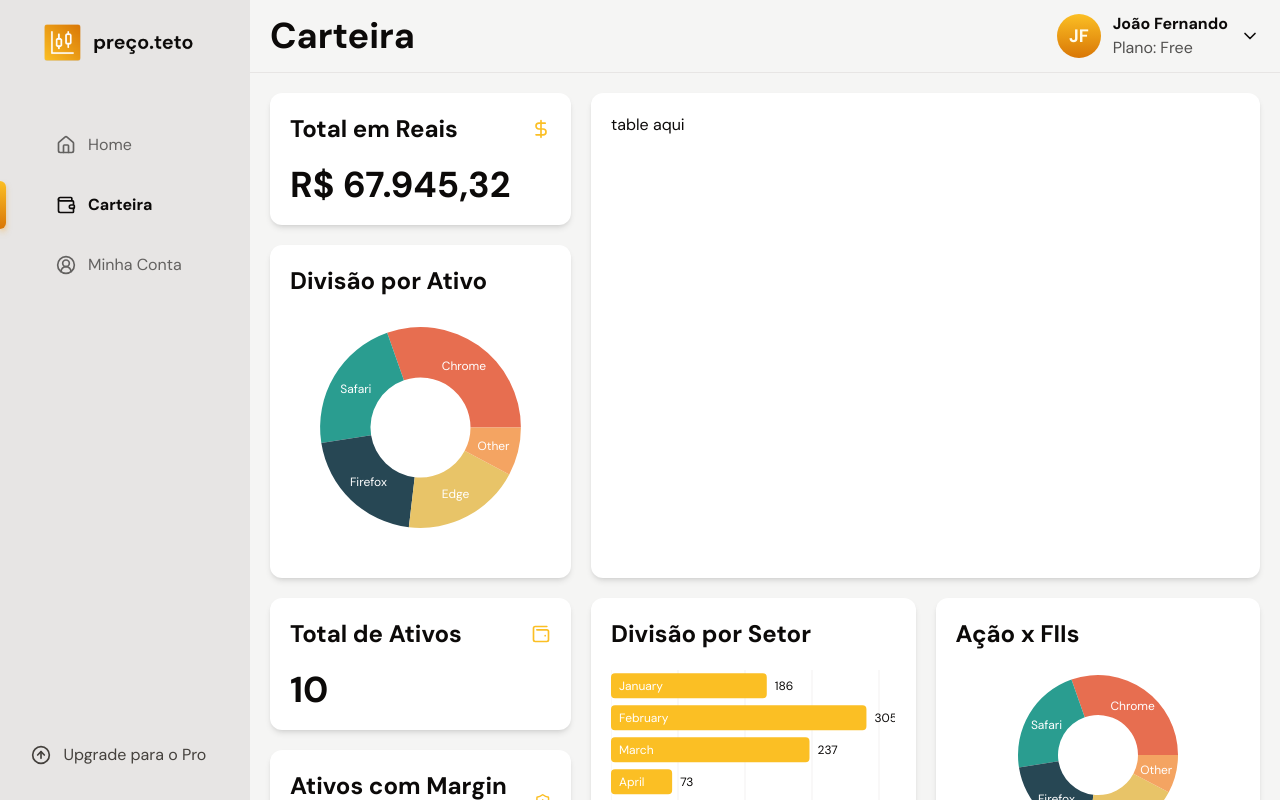
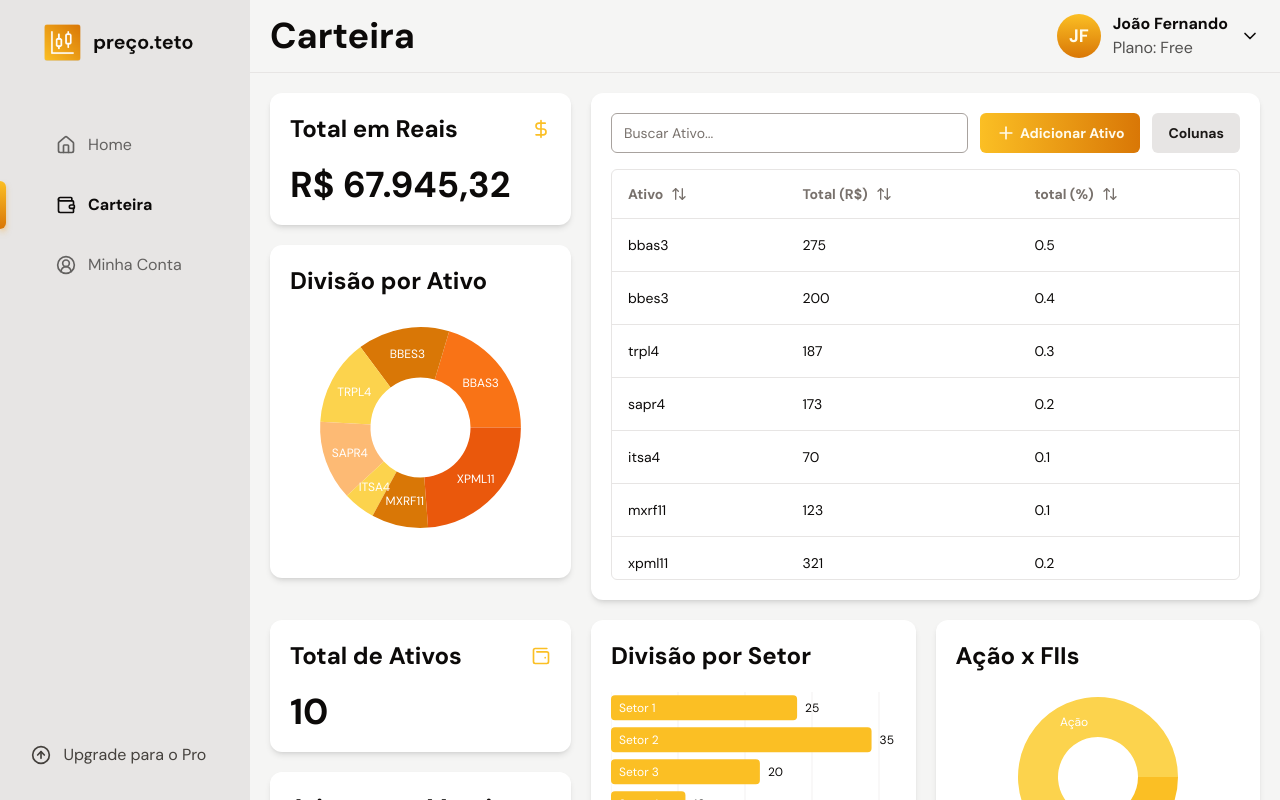
Before and after one commit to joaofbrigido/maxcota, a Next.js app: page /wallet in a window 1280 px wide. Shown: the top 800 px of the page. Built offline with nearby package versions, Linux system fonts and the light colour scheme.

Commit message:
pagina wallet - front finalizado

```diff
--- a/src/app/(main)/wallet/page.tsx
+++ b/src/app/(main)/wallet/page.tsx
@@ -1,9 +1,50 @@
 import { BgWhite } from "@/components/custom/BgWhite";
 import { ChartCard } from "@/components/custom/wallet/ChartCard";
 import { NumberCard } from "@/components/custom/wallet/NumberCard";
+import { columns } from "@/components/custom/wallet/tableWallet/columns";
+import { TableWallet } from "@/components/custom/wallet/tableWallet/data";
+import { TickerWallet } from "@/types/types";
 import { DollarSign, ShieldPlus, WalletMinimal } from "lucide-react";
 
 export default function WalletPage() {
+  const walletTickers: TickerWallet[] = [
+    {
+      ticker: "bbas3",
+      totalReais: 275,
+      totalPercentage: 0.5,
+    },
+    {
+      ticker: "bbes3",
+      totalReais: 200,
+      totalPercentage: 0.4,
+    },
+    {
+      ticker: "trpl4",
+      totalReais: 187,
+      totalPercentage: 0.3,
+    },
+    {
+      ticker: "sapr4",
+      totalReais: 173,
+      totalPercentage: 0.2,
+    },
+    {
+      ticker: "itsa4",
+      totalReais: 70,
+      totalPercentage: 0.1,
+    },
+    {
+      ticker: "mxrf11",
+      totalReais: 123,
+      totalPercentage: 0.1,
+    },
+    {
+      ticker: "xpml11",
+      totalReais: 321,
+      totalPercentage: 0.2,
+    },
+  ];
+
   return (
     <main className="grid grid-cols-[0.45fr_1fr] gap-5 max-[1200px]:grid-cols-1">
       <div className="space-y-5">
@@ -12,9 +53,23 @@ export default function WalletPage() {
           value="R$ 67.945,32"
           icon={<DollarSign size={20} className="text-amber-400" />}
         />
-        <ChartCard title="Divisão por Ativo" whichChart="ativo" />
+        <ChartCard
+          title="Divisão por Ativo"
+          whichChart="ativo"
+          ativosData={[
+            { ticker: "bbas3", total: 275 },
+            { ticker: "bbes3", total: 200 },
+            { ticker: "trpl4", total: 187 },
+            { ticker: "sapr4", total: 173 },
+            { ticker: "itsa4", total: 70 },
+            { ticker: "mxrf11", total: 123 },
+            { ticker: "xpml11", total: 321 },
+          ]}
+        />
       </div>
-      <BgWhite>table aqui</BgWhite>
+      <BgWhite>
+        <TableWallet columns={columns} data={walletTickers} />
+      </BgWhite>
 
       <div className="space-y-5">
         <NumberCard
@@ -30,7 +85,12 @@ export default function WalletPage() {
       </div>
       <div className="grid grid-cols-2 gap-5 max-md:grid-cols-1">
         <ChartCard title="Divisão por Setor" whichChart="setor" />
-        <ChartCard title="Ação x FIIs" whichChart="acaoFiis" />
+        <ChartCard
+          title="Ação x FIIs"
+          whichChart="acaoFiis"
+          percentageAcao={63}
+          percentageFiis={37}
+        />
       </div>
     </main>
   );
--- a/src/components/custom/DialogTicker.tsx
+++ b/src/components/custom/DialogTicker.tsx
@@ -9,16 +9,19 @@ import {
 } from "../ui/dialog";
 import { CustomButton } from "./CustomButton";
 import { Plus } from "lucide-react";
-import { CustomInput } from "./CustomInput";
-import { CustomSwitch } from "./CustomSwitch";
-import { CustomSelect } from "./CustomSelect";
 import { TickerForm } from "./TickerForm";
 
-export const DialogTicker = ({ className }: { className?: string }) => {
+export const DialogTicker = ({
+  className,
+  isAsChild = true,
+}: {
+  className?: string;
+  isAsChild?: boolean;
+}) => {
   return (
     <div className={className}>
       <Dialog>
-        <DialogTrigger asChild>
+        <DialogTrigger asChild={isAsChild}>
           <CustomButton className="max-[512px]:w-full">
             <Plus size={20} className="mr-1" />
             Adicionar Ativo
--- a/src/components/custom/wallet/ChartCard.tsx
+++ b/src/components/custom/wallet/ChartCard.tsx
@@ -21,53 +21,62 @@ import {
 type ChartCardProps = {
   title: string;
   whichChart: "ativo" | "setor" | "acaoFiis";
+  ativosData?: { ticker: string; total: number }[] | [];
+  percentageAcao?: number;
+  percentageFiis?: number;
 };
 
-export const ChartCard = ({ title, whichChart }: ChartCardProps) => {
-  const chartData = [
-    { browser: "chrome", visitors: 275, fill: "var(--color-chrome)" },
-    { browser: "safari", visitors: 200, fill: "var(--color-safari)" },
-    { browser: "firefox", visitors: 187, fill: "var(--color-firefox)" },
-    { browser: "edge", visitors: 173, fill: "var(--color-edge)" },
-    { browser: "other", visitors: 70, fill: "var(--color-other)" },
+export const ChartCard = ({
+  title,
+  whichChart,
+  ativosData,
+  percentageAcao,
+  percentageFiis,
+}: ChartCardProps) => {
+  // const ativosData = [
+  //   { ticker: "bbas3", total: 275, fill: "#fde047" },
+  //   { ticker: "bbes3", total: 200, fill: "#facc15" },
+  //   { ticker: "trpl4", total: 187, fill: "#eab308" },
+  //   { ticker: "sapr4", total: 173, fill: "#ca8a04" },
+  //   { ticker: "itsa4", total: 70, fill: "#b45309" },
+  // ];
+
+  // const ativosCongif = {
+  //   total: {
+  //     label: "% Total",
+  //   },
+  //   bbas3: {
+  //     label: "BBAS3",
+  //     color: "hsl(var(--chart-1))",
+  //   },
+  //   bbes3: {
+  //     label: "BBES3",
+  //     color: "hsl(var(--chart-2))",
+  //   },
+  //   trpl4: {
+  //     label: "TRPL4",
+  //     color: "hsl(var(--chart-3))",
+  //   },
+  //   sapr4: {
+  //     label: "SAPR4",
+  //     color: "hsl(var(--chart-4))",
+  //   },
+  //   itsa4: {
+  //     label: "ITSA4",
+  //     color: "hsl(var(--chart-5))",
+  //   },
+  // } satisfies ChartConfig;
+
+  const setorData = [
+    { setor: "Setor 1", percentage: 25 },
+    { setor: "Setor 2", percentage: 35 },
+    { setor: "Setor 3", percentage: 20 },
+    { setor: "Setor 4", percentage: 10 },
+    { setor: "Setor 5", percentage: 10 },
   ];
-
-  const chartConfig = {
-    visitors: {
-      label: "Visitors",
-    },
-    chrome: {
-      label: "Chrome",
-      color: "hsl(var(--chart-1))",
-    },
-    safari: {
-      label: "Safari",
-      color: "hsl(var(--chart-2))",
-    },
-    firefox: {
-      label: "Firefox",
-      color: "hsl(var(--chart-3))",
-    },
-    edge: {
-      label: "Edge",
-      color: "hsl(var(--chart-4))",
-    },
-    other: {
-      label: "Other",
-      color: "hsl(var(--chart-5))",
-    },
-  } satisfies ChartConfig;
-
-  const barChartData = [
-    { month: "January", desktop: 186 },
-    { month: "February", desktop: 305 },
-    { month: "March", desktop: 237 },
-    { month: "April", desktop: 73 },
-    { month: "May", desktop: 209 },
-  ];
-  const barChartConfig = {
-    desktop: {
-      label: "Desktop",
+  const setorConfig = {
+    percentage: {
+      label: "%",
       color: "#fbbf24",
     },
     label: {
@@ -75,27 +84,100 @@ export const ChartCard = ({ title, whichChart }: ChartCardProps) => {
     },
   } satisfies ChartConfig;
 
+  const acaoFiisData = [
+    { investimento: "acao", percentage: percentageAcao, fill: "#fcd34d" },
+    { investimento: "fiis", percentage: percentageFiis, fill: "#fbbf24" },
+  ];
+
+  const acaoFiisCongif = {
+    percentage: {
+      label: "%",
+    },
+    acao: {
+      label: "Ação",
+      color: "#000000",
+    },
+    fiis: {
+      label: "Fiis",
+      color: "#000000",
+    },
+  } satisfies ChartConfig;
+
+  function getAtivosData() {
+    const total = ativosData!.reduce((acc, item) => acc + item.total, 0);
+    const data = ativosData!.map((item) => {
+      const percentage = (item.total / total) * 100;
+      const fill = getRandomColor();
+
+      return {
+        ticker: item.ticker,
+        total: percentage,
+        fill: fill,
+      };
+    });
+
+    return data;
+  }
+
+  function getAtivosConfig() {
+    const ativosConfig = ativosData!.reduce(
+      (acc, item) => {
+        acc[item.ticker] = {
+          label: item.ticker.toUpperCase(),
+          color: `#000000`,
+        };
+        return acc;
+      },
+      { total: { label: "% Total" } } as {
+        [key: string]: {
+          label: string;
+          color?: string;
+        };
+      }
+    );
+
+    return ativosConfig satisfies ChartConfig;
+  }
+
+  function getRandomColor(): string {
+    const colors: string[] = [
+      "#FDBA74",
+      "#FB923C",
+      "#F97316",
+      "#FCD34D",
+      "#FBBF24",
+      "#F59E0B",
+      "#FDE047",
+      "#FACC15",
+      "#EAB308",
+      "#EA580C",
+      "#D97706",
+      "#CA8A04",
+    ];
+
+    const randomIndex = Math.floor(Math.random() * colors.length);
+    return colors[randomIndex];
+  }
+
   return (
     <BgWhite>
       <h2>{title}</h2>
       {whichChart === "ativo" && (
         <ChartContainer
-          config={chartConfig}
+          config={getAtivosConfig()}
           className="mx-auto aspect-square max-h-[283px]"
         >
           <PieChart>
             <ChartTooltip
-              content={<ChartTooltipContent nameKey="visitors" hideLabel />}
+              content={<ChartTooltipContent nameKey="total" hideLabel />}
             />
-            <Pie data={chartData} dataKey="visitors" innerRadius={50}>
+            <Pie data={getAtivosData()} dataKey="total" innerRadius={50}>
               <LabelList
-                dataKey="browser"
+                dataKey="ticker"
                 className="fill-background"
                 stroke="none"
                 fontSize={12}
-                formatter={(value: keyof typeof chartConfig) =>
-                  chartConfig[value]?.label
-                }
+                formatter={(value: string) => getAtivosConfig()[value]?.label}
               />
             </Pie>
           </PieChart>
@@ -104,12 +186,12 @@ export const ChartCard = ({ title, whichChart }: ChartCardProps) => {
 
       {whichChart === "setor" && (
         <ChartContainer
-          config={barChartConfig}
+          config={setorConfig}
           className="mt-5 max-h-[190px] w-full"
         >
           <BarChart
             accessibilityLayer
-            data={barChartData}
+            data={setorData}
             layout="vertical"
             margin={{
               right: 16,
@@ -117,7 +199,7 @@ export const ChartCard = ({ title, whichChart }: ChartCardProps) => {
           >
             <CartesianGrid horizontal={false} />
             <YAxis
-              dataKey="month"
+              dataKey="setor"
               type="category"
               tickLine={false}
               tickMargin={10}
@@ -125,26 +207,26 @@ export const ChartCard = ({ title, whichChart }: ChartCardProps) => {
               tickFormatter={(value) => value.slice(0, 3)}
               hide
             />
-            <XAxis dataKey="desktop" type="number" hide />
+            <XAxis dataKey="percentage" type="number" hide />
             <ChartTooltip
               cursor={false}
               content={<ChartTooltipContent indicator="line" />}
             />
             <Bar
-              dataKey="desktop"
+              dataKey="percentage"
               layout="vertical"
-              fill="var(--color-desktop)"
+              fill="var(--color-percentage)"
               radius={4}
             >
               <LabelList
-                dataKey="month"
+                dataKey="setor"
                 position="insideLeft"
                 offset={8}
                 className="fill-[--color-label]"
                 fontSize={12}
               />
               <LabelList
-                dataKey="desktop"
+                dataKey="percentage"
                 position="right"
                 offset={8}
                 className="fill-foreground"
@@ -157,21 +239,21 @@ export const ChartCard = ({ title, whichChart }: ChartCardProps) => {
 
       {whichChart === "acaoFiis" && (
         <ChartContainer
-          config={chartConfig}
+          config={acaoFiisCongif}
           className="mx-auto aspect-square max-h-[210px]"
         >
           <PieChart>
             <ChartTooltip
-              content={<ChartTooltipContent nameKey="visitors" hideLabel />}
+              content={<ChartTooltipContent nameKey="percentage" hideLabel />}
             />
-            <Pie data={chartData} dataKey="visitors" innerRadius={40}>
+            <Pie data={acaoFiisData} dataKey="percentage" innerRadius={40}>
               <LabelList
-                dataKey="browser"
+                dataKey="investimento"
                 className="fill-background"
                 stroke="none"
                 fontSize={12}
-                formatter={(value: keyof typeof chartConfig) =>
-                  chartConfig[value]?.label
+                formatter={(value: keyof typeof acaoFiisCongif) =>
+                  acaoFiisCongif[value]?.label
                 }
               />
             </Pie>
--- /dev/null
+++ b/src/components/custom/wallet/tableWallet/columns.tsx
@@ -0,0 +1,54 @@
+"use client";
+
+import { Button } from "@/components/ui/button";
+import { TickerWallet } from "@/types/types";
+import { ColumnDef } from "@tanstack/react-table";
+import { ArrowUpDown } from "lucide-react";
+
+export const columns: ColumnDef<TickerWallet>[] = [
+  {
+    accessorKey: "ticker",
+    header: ({ column }) => {
+      return (
+        <Button
+          variant="ghost"
+          className="p-0 hover:bg-transparent"
+          onClick={() => column.toggleSorting(column.getIsSorted() === "asc")}
+        >
+          Ativo
+          <ArrowUpDown className="ml-2 h-4 w-4" />
+        </Button>
+      );
+    },
+  },
+  {
+    accessorKey: "totalReais",
+    header: ({ column }) => {
+      return (
+        <Button
+          variant="ghost"
+          className="p-0 hover:bg-transparent"
+          onClick={() => column.toggleSorting(column.getIsSorted() === "asc")}
+        >
+          Total (R$)
+          <ArrowUpDown className="ml-2 h-4 w-4" />
+        </Button>
+      );
+    },
+  },
+  {
+    accessorKey: "totalPercentage",
+    header: ({ column }) => {
+      return (
+        <Button
+          variant="ghost"
+          className="p-0 hover:bg-transparent"
+          onClick={() => column.toggleSorting(column.getIsSorted() === "asc")}
+        >
+          total (%)
+          <ArrowUpDown className="ml-2 h-4 w-4" />
+        </Button>
+      );
+    },
+  },
+];
--- /dev/null
+++ b/src/components/custom/wallet/tableWallet/data.tsx
@@ -0,0 +1,179 @@
+"use client";
+
+import {
+  ColumnDef,
+  flexRender,
+  getCoreRowModel,
+  useReactTable,
+  SortingState,
+  getSortedRowModel,
+  ColumnFiltersState,
+  getFilteredRowModel,
+  VisibilityState,
+} from "@tanstack/react-table";
+
+import { Button } from "@/components/ui/button";
+import { Input } from "@/components/ui/input";
+import {
+  DropdownMenu,
+  DropdownMenuCheckboxItem,
+  DropdownMenuContent,
+  DropdownMenuTrigger,
+} from "@/components/ui/dropdown-menu";
+
+import {
+  Table,
+  TableBody,
+  TableCell,
+  TableFooter,
+  TableHead,
+  TableHeader,
+  TableRow,
+} from "@/components/ui/table";
+import { useState } from "react";
+import { DialogTicker } from "../../DialogTicker";
+
+interface DataTableProps<TData, TValue> {
+  columns: ColumnDef<TData, TValue>[];
+  data: TData[];
+}
+
+export function TableWallet<TData, TValue>({
+  columns,
+  data,
+}: DataTableProps<TData, TValue>) {
+  const [sorting, setSorting] = useState<SortingState>([]);
+  const [columnFilters, setColumnFilters] = useState<ColumnFiltersState>([]);
+  const [columnVisibility, setColumnVisibility] = useState<VisibilityState>({});
+
+  const table = useReactTable({
+    data,
+    columns,
+    getCoreRowModel: getCoreRowModel(),
+    onSortingChange: setSorting,
+    getSortedRowModel: getSortedRowModel(),
+    onColumnFiltersChange: setColumnFilters,
+    getFilteredRowModel: getFilteredRowModel(),
+    onColumnVisibilityChange: setColumnVisibility,
+    state: {
+      sorting,
+      columnFilters,
+      columnVisibility,
+    },
+  });
+
+  function columnNames(idName: string) {
+    switch (idName) {
+      case "ticker":
+        return "Ativo";
+      case "totalReais":
+        return "Total em Reais";
+      case "totalPercentage":
+        return "Total em Porcentagem";
+    }
+  }
+
+  return (
+    <>
+      <div className="flex items-center pb-4 gap-3 justify-between max-[530px]:flex-col">
+        <Input
+          placeholder="Buscar Ativo..."
+          value={(table.getColumn("ticker")?.getFilterValue() as string) ?? ""}
+          onChange={(event) =>
+            table.getColumn("ticker")?.setFilterValue(event.target.value)
+          }
+          className="max-w-sm  max-[530px]:max-w-full"
+        />
+        <div className="flex gap-3 max-[530px]:w-full">
+          <DialogTicker isAsChild={false} />
+          <DropdownMenu>
+            <DropdownMenuTrigger asChild>
+              <Button
+                variant="secondary"
+                className="ml-auto max-[530px]:w-full"
+              >
+                Colunas
+              </Button>
+            </DropdownMenuTrigger>
+            <DropdownMenuContent>
+              {table
+                .getAllColumns()
+                .filter((column) => column.getCanHide())
+                .map((column) => {
+                  return (
+                    <DropdownMenuCheckboxItem
+                      key={column.id}
+                      className="capitalize"
+                      checked={column.getIsVisible()}
+                      onCheckedChange={(value) =>
+                        column.toggleVisibility(!!value)
+                      }
+                    >
+                      {columnNames(column.id)}
+                    </DropdownMenuCheckboxItem>
+                  );
+                })}
+            </DropdownMenuContent>
+          </DropdownMenu>
+        </div>
+      </div>
+      <div className="w-full rounded-md border max-h-[411px] overflow-auto min-w-full max-w-xs">
+        <Table>
+          <TableHeader>
+            {table.getHeaderGroups().map((headerGroup) => (
+              <TableRow key={headerGroup.id}>
+                {headerGroup.headers.map((header) => {
+                  return (
+                    <TableHead key={header.id}>
+                      {header.isPlaceholder
+                        ? null
+                        : flexRender(
+                            header.column.columnDef.header,
+                            header.getContext()
+                          )}
+                    </TableHead>
+                  );
+                })}
+              </TableRow>
+            ))}
+          </TableHeader>
+          <TableBody>
+            {table.getRowModel().rows?.length ? (
+              table.getRowModel().rows.map((row) => (
+                <TableRow
+                  key={row.id}
+                  data-state={row.getIsSelected() && "selected"}
+                >
+                  {row.getVisibleCells().map((cell) => (
+                    <TableCell key={cell.id}>
+                      {flexRender(
+                        cell.column.columnDef.cell,
+                        cell.getContext()
+                      )}
+                    </TableCell>
+                  ))}
+                </TableRow>
+              ))
+            ) : (
+              <TableRow>
+                <TableCell
+                  colSpan={columns.length}
+                  className="h-24 text-center"
+                >
+                  Sem resultados.
+                </TableCell>
+              </TableRow>
+            )}
+          </TableBody>
+          <TableFooter>
+            <TableRow>
+              <TableCell>Total</TableCell>
+              <TableCell>R$ 67.945,32</TableCell>
+              <TableCell>100%</TableCell>
+            </TableRow>
+          </TableFooter>
+        </Table>
+      </div>
+    </>
+  );
+}
--- a/src/types/types.ts
+++ b/src/types/types.ts
@@ -21,3 +21,9 @@ export type Ranking = {
   safetyMargin: number;
   pegratio?: number;
 };
+
+export type TickerWallet = {
+  ticker: string;
+  totalReais: number;
+  totalPercentage: number;
+};
```
